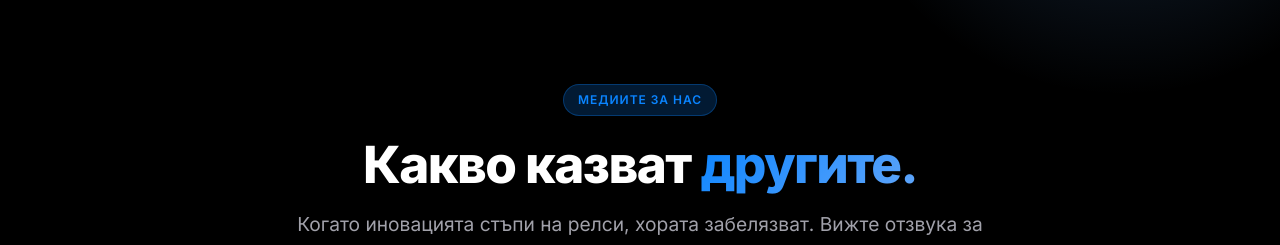
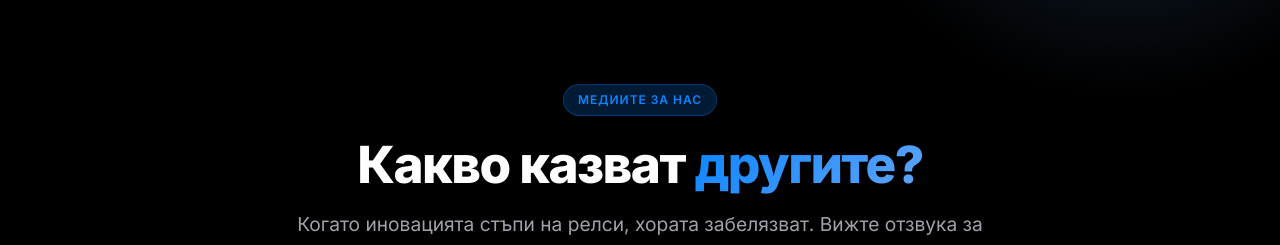
Before and after one commit to tgarmenliev/bultrain-web, a React (Vite) app: page / in a window 1280 px wide. Shown: the part 1940-2185 px from the top of the page. Built offline with nearby package versions, Linux system fonts and the light colour scheme; no server answers.

Commit message:
[FIX] grammar error

```diff
--- a/src/components/MediaCoverage.jsx
+++ b/src/components/MediaCoverage.jsx
@@ -215,7 +215,7 @@ export default function MediaCoverage() {
             Медиите за нас
           </span>
           <h2 className="section-heading" style={{ marginBottom: 16 }}>
-            Какво казват <span className="gradient-text">другите.</span>
+            Какво казват <span className="gradient-text">другите?</span>
           </h2>
           <p className="section-subheading">
             Когато иновацията стъпи на релси, хората забелязват. Вижте отзвука за BulTrain в медийното пространство и защо технологичната общност заговори за бъдещето на пътуването.
```
